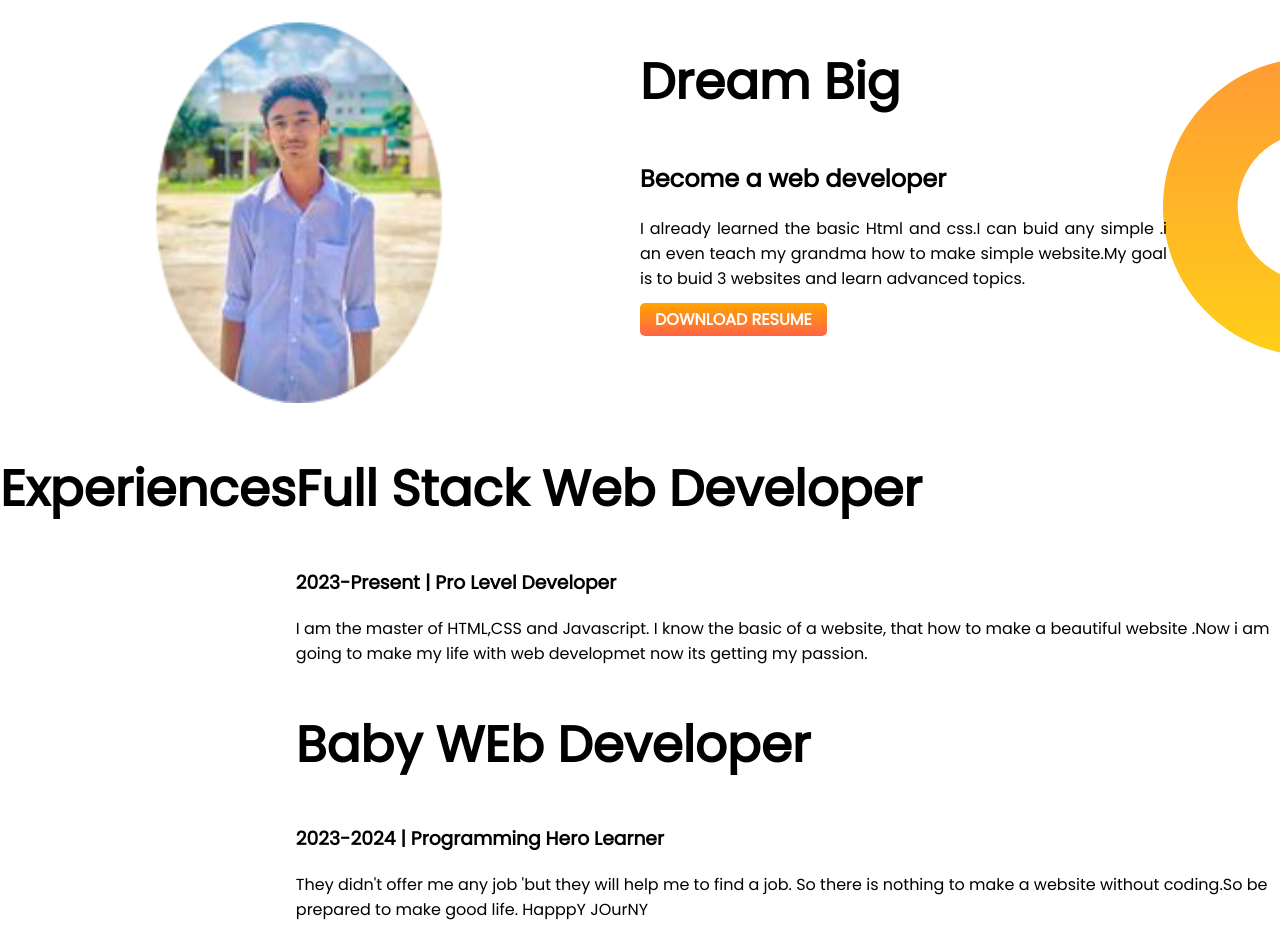
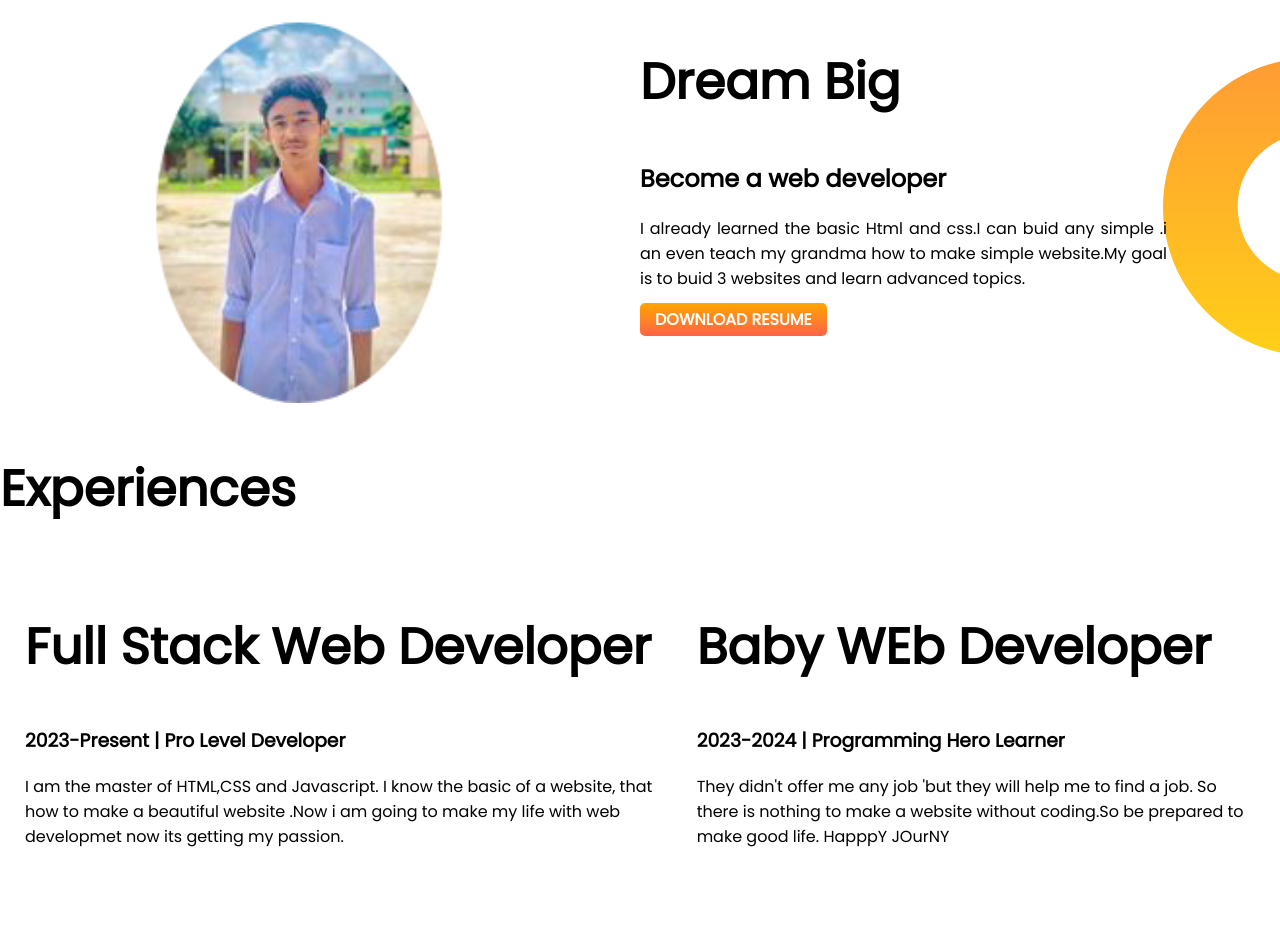
Before and after one commit to Nabel4/developer-portfolio, a plain HTML site: page index.html in a window 1280 px wide. Shown: the part 439-1377 px from the top of the page. After the commit the page ends 1304 px from the top, so only its background shows below. Drawn offline with Linux system fonts and the light colour scheme.

Commit message:
three-section-done

```diff
--- a/index.html
+++ b/index.html
@@ -11,7 +11,7 @@
     <link rel="stylesheet" href="style.css">
 </head>
 <body>
-    <section class="top-banner">
+    <section class="top-banner section">
         <div class="first-section""><h1>Welcome To</h1>
         <h1> <span class="h2-tag">Hamza's Diary</span></h1>
         <h3>Doing Nothing all Day</h3>
@@ -24,7 +24,7 @@
     </section>
 
 
-    <section class="down-banner">
+    <section class="down-banner section">
 
         <div class="second-section">
 <img src="images/nabel.png" alt="" >
@@ -42,13 +42,13 @@
 
     <section>
         <h1>Experiences</h1>
-        <div>
-    <div>
+        <div class="section-three section">
+    <div class="three-a">
         <h1>Full Stack Web Developer</h1>
         <h3>2023-Present | Pro Level Developer </h3>
         <p>I am the master of HTML,CSS and Javascript. I know the basic of a website, that how to make a beautiful website .Now i am going to make my life with web developmet now its getting my passion.</p>
     </div>
-    <div>
+    <div class="three-b">
          <h1> Baby WEb Developer</h1>
          <h3>2023-2024 | Programming Hero Learner</h3>
          <p>They didn't offer me any job 'but they will help me to find a job. So there is nothing to make a website without coding.So be prepared to make good life. HapppY JOurNY</p>
--- a/style.css
+++ b/style.css
@@ -8,9 +8,13 @@ font-size: 50px;
 .h2-tag{
     color: orange;
    }
-   section{
+   .section{
     display: flex;
    }
+
+
+
+
    .first-section{
     width: 50%;
     padding-left: 5%;
@@ -20,6 +24,22 @@ font-size: 50px;
     width: 50%;
     padding-right: 5%;
    }
+   .section-three{
+    width: 100%;
+   }
+   .three-a{
+    padding-left: 25px;
+    padding-right: 20px;
+
+   }
+   .three-b{
+    padding-right: 25px;
+
+   }
+
+
+
+
 
 
    .first-section img{
```
